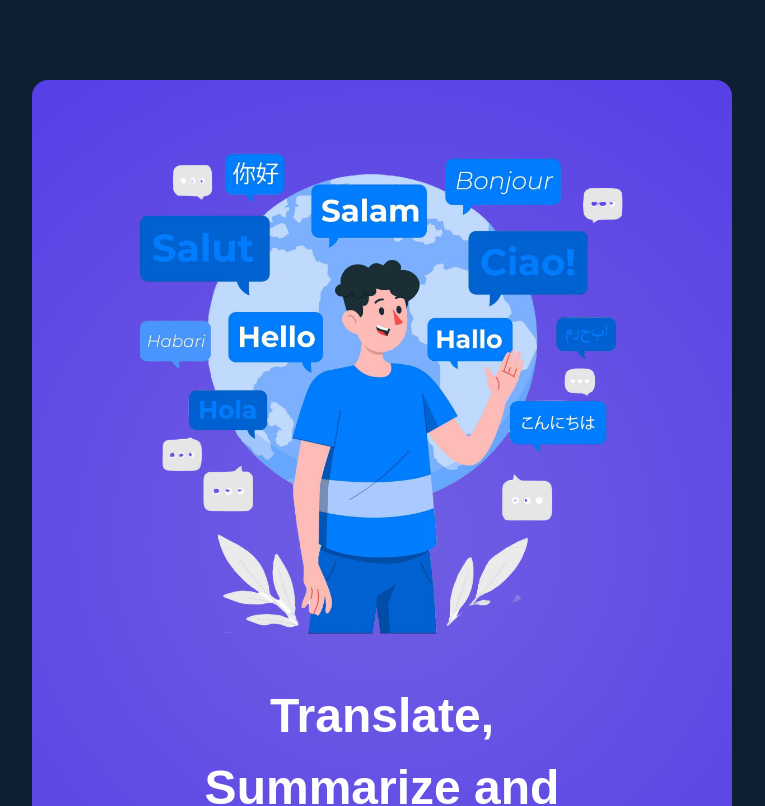
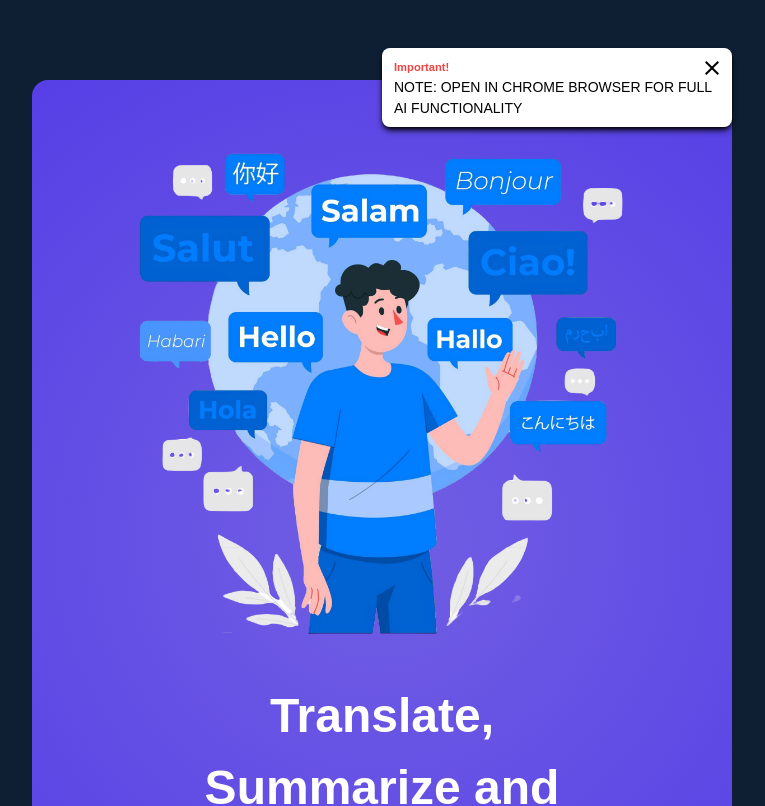
Before and after one commit to MUdugbesi/HNG12_AI_POWERED_TEXT, a React (Vite) app: page / in a window 1280 px wide. Shown: the top 806 px of the page, without its empty margins (258-1023 px from the left). Built offline with nearby package versions, Linux system fonts and the light colour scheme; a web font is replaced by a local one.

Commit message:
updated alert and general messages

```diff
--- a/src/App.jsx
+++ b/src/App.jsx
@@ -13,19 +13,37 @@ const App = () => {
 	const [generalMessage, setGeneralMessage] = useState({});
 
 	useEffect(() => {
-		if (alertMessage !== null || generalMessage !== null) {
-			const timeout = setTimeout(() => {
+		let alertTimeout;
+		let generalTimeout;
+
+		if (alertMessage) {
+			alertTimeout = setTimeout(() => {
 				setAlertMessage(null);
 				setGeneralMessage(null);
+			}, 10000);
+		}
+
+		if (generalMessage) {
+			generalTimeout = setTimeout(() => {
+				setGeneralMessage(null);
 			}, 4000);
-			return () => clearTimeout(timeout);
 		}
+
+		return () => {
+			if (alertTimeout) clearTimeout(alertTimeout);
+			if (generalTimeout) clearTimeout(generalTimeout);
+		};
 	}, [alertMessage, generalMessage]);
 
 	return (
 		<>
 			<main className='relative'>
-				{alertMessage && <AlertMessageHandler alertMessage={alertMessage} />}
+				{alertMessage && (
+					<AlertMessageHandler
+						alertMessage={alertMessage}
+						setAlertMessage={setAlertMessage}
+					/>
+				)}
 				<div>
 					{!user ? (
 						<WelcomePage
--- a/src/components/AlertMessageHandler.jsx
+++ b/src/components/AlertMessageHandler.jsx
@@ -1,10 +1,15 @@
 import React from 'react';
+import { MdClose } from 'react-icons/md';
 
-const AlertMessageHandler = ({ alertMessage }) => {
+const AlertMessageHandler = ({ alertMessage, setAlertMessage }) => {
 	const { text, type } = alertMessage;
 	return (
 		<>
 			<div className='w-[90%] md:w-[50%] rounded-lg py-2 px-3 absolute -top-8 right-0 font-alatsi animate__animated animate__slideInRight bg-white text-black shadow-black shadow-md z-10'>
+				<MdClose
+					className='absolute right-2 icons hover:text-red-600'
+					onClick={() => setAlertMessage(null)}
+				/>
 				<small className='text-red-500 font-[900]'>Important!</small>
 				<p className='uppercase'>{text}</p>
 			</div>
--- a/src/components/Form.jsx
+++ b/src/components/Form.jsx
@@ -24,7 +24,7 @@ const Form = ({ handleTranslate, handleChange, text }) => {
 				/>
 			)}
 			<textarea
-				className='w-[90%] min-h-[40vh] md:min-h-[30vh] h-auto text-black border-blue-600 border-2 rounded-xl outline-none focus-visible:border-[3px] pt-2 pl-4 caret-[blue] bg-transparent'
+				className='w-[90%] min-h-[20vh] md:min-h-[20vh] h-auto text-black border-blue-600 border-2 rounded-xl outline-none focus-visible:border-[3px] pt-2 pl-4 caret-[blue] bg-transparent'
 				placeholder='Enter text here'
 				onChange={handleChange}
 				value={text}
--- a/src/components/Message.jsx
+++ b/src/components/Message.jsx
@@ -1,10 +1,12 @@
 import React from 'react';
 
-const MessageHandler = ({ message, className = '' }) => {
+const MessageHandler = ({ message, className }) => {
 	return (
 		<p
 			className={`absolute font-alatsi ${
-				message?.type === 'error' ? 'text-red-500' : 'text-black top-0 right-0'
+				message?.type === 'error'
+					? 'text-red-500'
+					: 'text-green-600 top-0 right-0'
 			} ${className}`}
 		>
 			{message?.text}
--- a/src/components/Previewer.jsx
+++ b/src/components/Previewer.jsx
@@ -27,6 +27,8 @@ const Previewer = ({
 					</p>
 				)}
 				<div className='mt-4'>
+					{userInput && (
+						<>
 							<p>Translate Language</p>
 							<Select
 								options={[
@@ -43,6 +45,8 @@ const Previewer = ({
 								setTranslatedContent={setTranslatedContent}
 								setGeneralMessage={setGeneralMessage}
 							/>
+						</>
+					)}
 
 					{translatedContent && (
 						<p className='my-2'>
--- a/src/components/Translate.jsx
+++ b/src/components/Translate.jsx
@@ -30,9 +30,13 @@ const Translate = ({ setUser, generalMessage, setGeneralMessage }) => {
 				if (foundLang) {
 					setDetectedLanguageCode(foundLang && foundLang.code);
 					setDetectedLang(foundLang ? foundLang.lang : language);
+					setGeneralMessage({
+						text: 'Language detected!',
+						type: 'success',
+					});
 				} else {
 					setGeneralMessage({
-						text: 'Translation failed, language not found!',
+						text: 'Language detection failed, not found!',
 						type: 'error',
 					});
 				}
@@ -64,6 +68,10 @@ const Translate = ({ setUser, generalMessage, setGeneralMessage }) => {
 			console.error(e);
 		} finally {
 			setIsSummarizing(false);
+			setGeneralMessage({
+				text: 'Completed, summaries generated',
+				type: 'success',
+			});
 		}
 	};
 
@@ -89,7 +97,7 @@ const Translate = ({ setUser, generalMessage, setGeneralMessage }) => {
 	useEffect(() => {
 		if (!userInput.length) return;
 		handleLanguageDetection();
-	}, [handleLanguageDetection, handleTranslate, userInput]);
+	}, [handleLanguageDetection, userInput]);
 
 	const handleBackToHome = () => {
 		setUser(null);
@@ -97,11 +105,11 @@ const Translate = ({ setUser, generalMessage, setGeneralMessage }) => {
 
 	return (
 		<>
-			<div className='translatePage page flex flex-col items-center justify-between pt-4 relative gap-4 md:gap-10'>
+			<div className='translatePage page flex flex-col items-center justify-between pt-4 relative gap-4 md:gap-10 animate__animated animate__fadeInRight'>
 				{generalMessage && (
 					<MessageHandler
 						message={generalMessage}
-						className=' top-20 right-5 text-[10px] md:text-[12px] '
+						className='top-16 md:top-20 right-5 text-[12px] md:text-[12px] '
 					/>
 				)}
 				<PageHeader />
--- a/src/index.css
+++ b/src/index.css
@@ -39,6 +39,6 @@
 
 @layer utilities {
 	.icons {
-		@apply text-black text-[18px] md:text-[24px];
+		@apply text-black text-[18px] md:text-[24px] cursor-pointer;
 	}
 }
```
Lines whose indentation alone changed are shown as unchanged.
